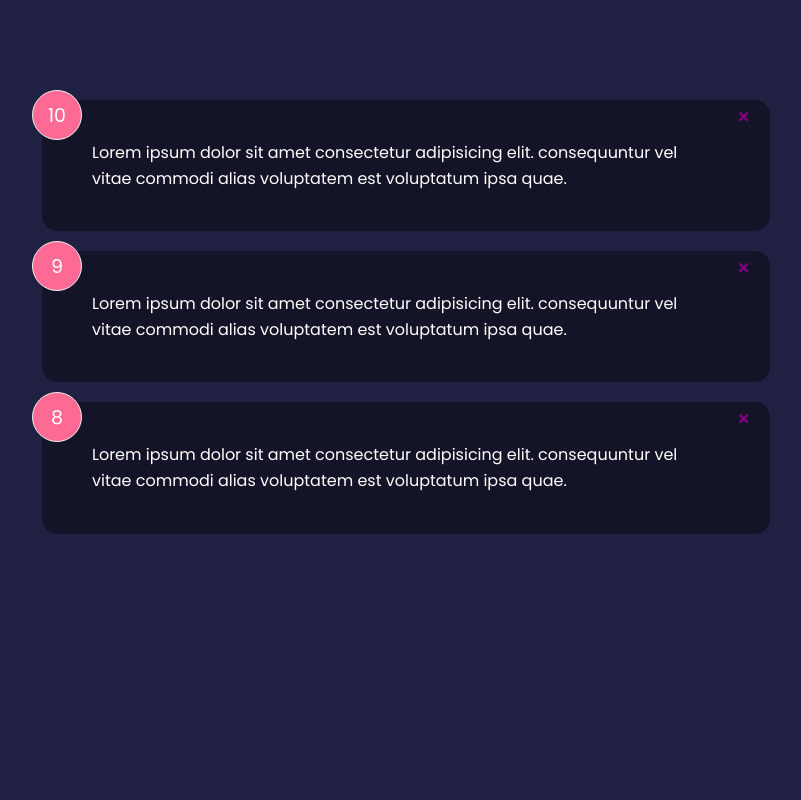
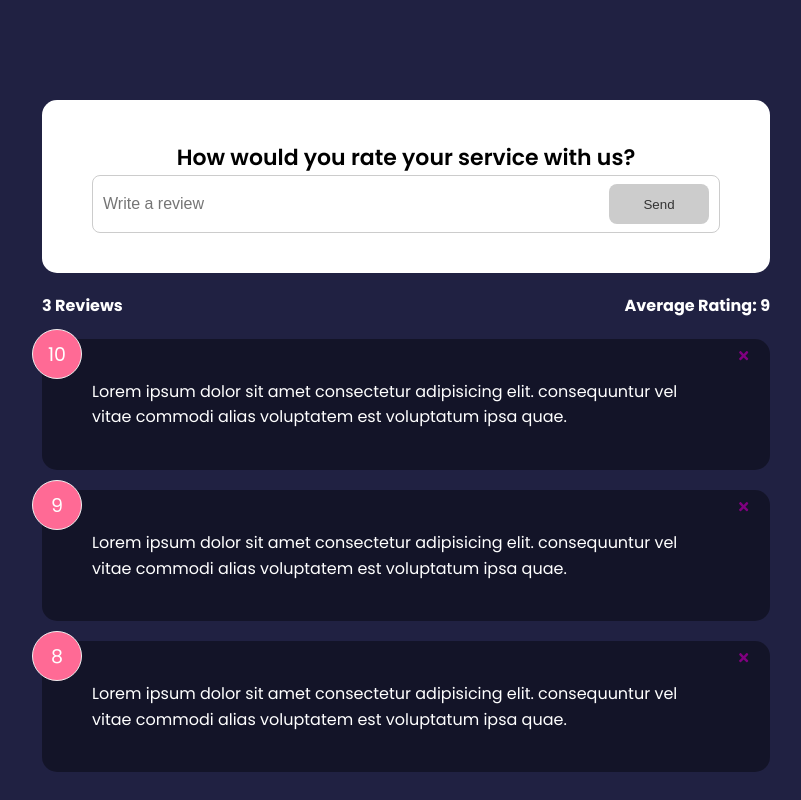
Before and after one commit to robscherer6/feedback-app, a React (Create React App) app: page / in a window 1280 px wide. Shown: the whole page, without its empty margins (234-1035 px from the left). Built offline with nearby package versions, Linux system fonts and the light colour scheme.

Commit message:
feedback form, btn, and initial validation added

```diff
--- a/src/App.js
+++ b/src/App.js
@@ -2,6 +2,8 @@ import { useState } from "react";
 import Header from "./components/Header";
 import FeedbackData from "./data/FeedbackData";
 import FeedbackList from "./components/FeedbackList";
+import FeedbackStats from "./components/FeedbackStats";
+import FeedbackForm from "./components/FeedbackForm";
 
 const App = () => {
   const [feedback, setFeedback] = useState(FeedbackData);
@@ -14,6 +16,8 @@ const App = () => {
     <>
       <Header />
       <div className="container">
+        <FeedbackForm />
+        <FeedbackStats feedback={feedback}/>
         <FeedbackList feedback={feedback} handleDelete={deleteFeedback} />
       </div>
     </>
--- /dev/null
+++ b/src/components/FeedbackForm.jsx
@@ -0,0 +1,42 @@
+import { useState } from "react";
+import Card from "./shared/Card";
+import Button from "./shared/Button"
+
+const FeedbackForm = () => {
+  const [text, setText] = useState('');
+  const [btnDisabled, setBtnDisabled] = useState(true);
+  const [message, setMessage] = useState('');
+
+  const handleTextChange = (e) => {
+    if (text === '') {
+        setBtnDisabled(true);
+        setMessage(null);
+    } else if (text.length !== '' && text.trim().length <= 10) {
+        setBtnDisabled(true);
+        setMessage('Text must be at least 10 characters.');
+    } else {
+        setMessage(null);
+        setBtnDisabled(false);
+    }
+    setText(e.target.value);
+  };
+  return (
+    <Card>
+      <form>
+        <h2>How would you rate your service with us?</h2>
+        {/* @todo - rating select component */}
+        <div className="input-group">
+          <input
+            onChange={handleTextChange}
+            type="text"
+            placeholder="Write a review"
+            value={text}
+          />
+          <Button type="submit" version='secondary' isDisabled={btnDisabled}>Send</Button>
+        </div>
+        {message && <div className='message'>{message}</div>}
+      </form>
+    </Card>
+  );
+};
+export default FeedbackForm;
--- /dev/null
+++ b/src/components/FeedbackStats.jsx
@@ -0,0 +1,22 @@
+import PropTypes from 'prop-types'
+
+const FeedbackStats = ({feedback}) => {
+    //calculate avg rating
+    let average = feedback.reduce((acc, cur) => {
+        return acc + cur.rating
+    }, 0) / feedback.length;
+
+    average = average.toFixed(1).replace(/[.,]0$/, '');
+  return (
+    <div className="feedback-stats">
+        <h4>{feedback.length} Reviews</h4>
+        <h4>Average Rating: {isNaN(average) ? 0 : average}</h4>
+    </div>
+  )
+}
+
+FeedbackStats.propTypes = {
+    feedback: PropTypes.array.isRequired,
+}
+
+export default FeedbackStats
--- /dev/null
+++ b/src/components/shared/Button.jsx
@@ -0,0 +1,25 @@
+import { isDisabled } from '@testing-library/user-event/dist/utils'
+import PropTypes from 'prop-types'
+
+const Button = ({ children, version, type, isDisabled }) => {
+  return (
+    <button type={type} disabled={isDisabled} className={`btn btn-${version}`}>
+        {children}
+    </button>
+  )
+}
+
+Button.defaultProps = {
+    version: 'primary',
+    type: 'button',
+    isDisabled: false,
+}
+
+Button.propTypes = {
+    children: PropTypes.node.isRequired,
+    version: PropTypes.string,
+    type: PropTypes.string,
+    isDisabled: PropTypes.bool,
+}
+
+export default Button
--- a/src/components/shared/Card.jsx
+++ b/src/components/shared/Card.jsx
@@ -1,6 +1,7 @@
 import PropTypes from 'prop-types'
 
 const Card = ({ children, reverse }) => {
+
 //   return <div className={`reverse ${reverse && 'reverse'}`}>{children}</div>;
 return <div className="card" style={{backgroundColor: reverse ? 'rgba(0,0,0,0.4)': '#fff',
     color: reverse ? 'white' : 'black'
@@ -8,7 +9,7 @@ return <div className="card" style={{backgroundColor: reverse ? 'rgba(0,0,0,0.4)
 };
 
 Card.defaultProps = {
-    reverse: true,
+    reverse: false,
 }
 
 Card.propTypes = {
```
